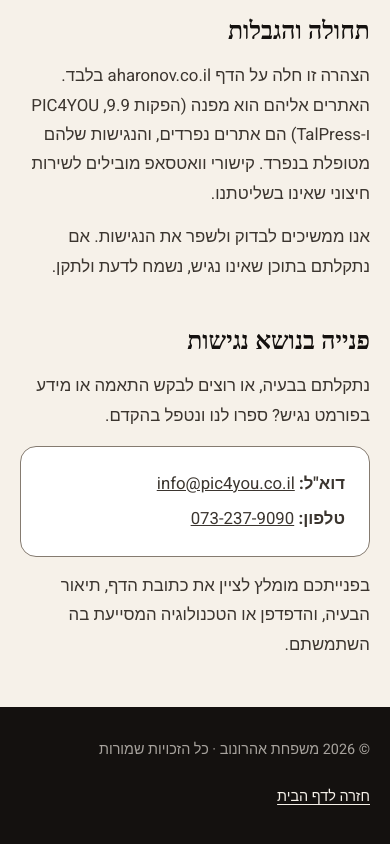
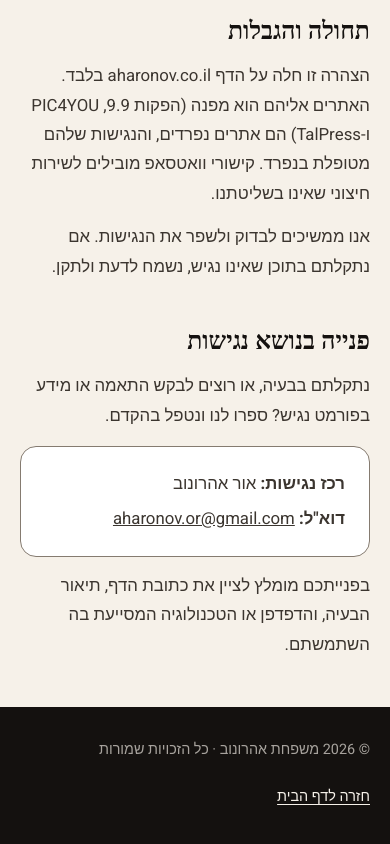
Before and after one commit to or-aharonov/aharonov-site, a plain HTML site: page accessibility.html in a window 390 px wide. Shown: the part 1310-2154 px from the top of the page. Drawn offline with Linux system fonts and the light colour scheme; a web font is replaced by a local one.

Commit message:
Accessibility statement: name coordinator, use personal email, drop phone
Co-Authored-By: Claude Sonnet 5.5 <noreply@anthropic.com>
Claude-Session: https://claude.ai/code/session_015XkGxG7ajeaxausNLuq4Lh

```diff
--- a/accessibility.html
+++ b/accessibility.html
@@ -90,10 +90,9 @@
 
     <h2>פנייה בנושא נגישות</h2>
     <p>נתקלתם בבעיה, או רוצים לבקש התאמה או מידע בפורמט נגיש? ספרו לנו ונטפל בהקדם.</p>
-    <!-- TODO: add the accessibility coordinator's name here (required by Regulation 35) -->
     <div class="box">
-      <p><strong>דוא"ל:</strong> <a class="ltr" href="mailto:info@pic4you.co.il">info@pic4you.co.il</a></p>
-      <p><strong>טלפון:</strong> <a class="ltr" href="tel:0732379090">073-237-9090</a></p>
+      <p><strong>רכז נגישות:</strong> אור אהרונוב</p>
+      <p><strong>דוא"ל:</strong> <a class="ltr" href="mailto:aharonov.or@gmail.com">aharonov.or@gmail.com</a></p>
     </div>
     <p>בפנייתכם מומלץ לציין את כתובת הדף, תיאור הבעיה, והדפדפן או הטכנולוגיה המסייעת בה השתמשתם.</p>
   </div>
```
